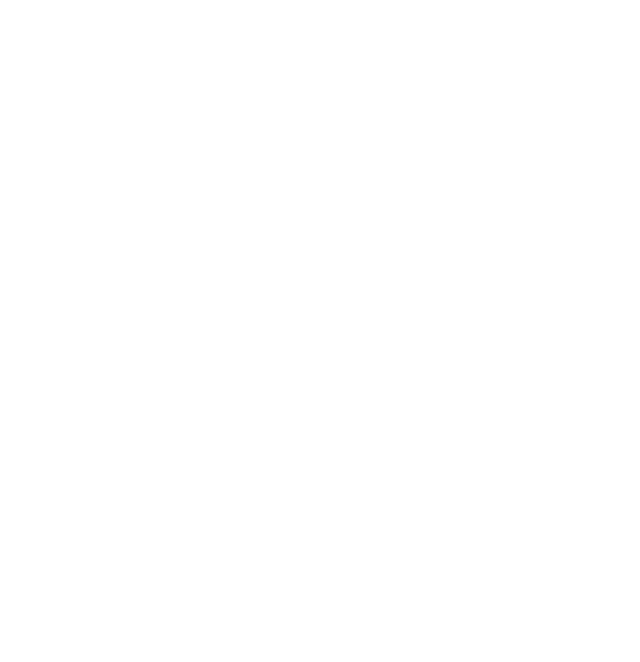
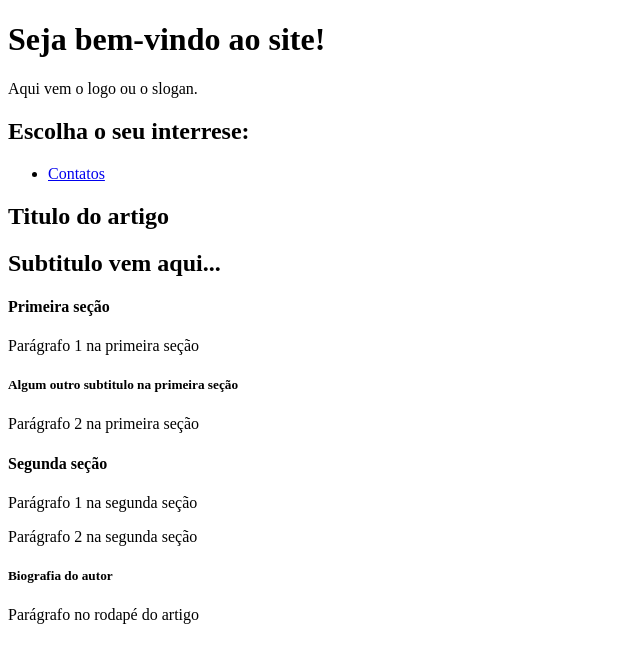
Before and after one commit to duarte-arthur21/Desafio01, a plain HTML site: page index.html in a window 1280 px wide. Shown: the whole page, without its empty margins (0-640 px from the left). Drawn offline with Linux system fonts and the light colour scheme.

Commit message:
Interi conteúdos na pagina index

```diff
--- a/index.html
+++ b/index.html
@@ -1,9 +1,49 @@
 <!DOCTYPE html>
-<html lang="en">
+<html lang="pt-br">
   <head>
     <meta charset="UTF-8" />
     <meta name="viewport" content="width=device-width, initial-scale=1.0" />
-    <title>Document</title>
+    <title>Exemplo</title>
   </head>
-  <body></body>
+  <body>
+    <header>
+      <h1>Seja bem-vindo ao site!</h1>
+      <p>Aqui vem o logo ou o slogan.</p>
+    </header>
+
+    <nav>
+      <header>
+        <h2>Escolha o seu interrese:</h2>
+      </header>
+      <ul>
+        <li><a href="contatos.html">Contatos</a></li>
+      </ul>
+    </nav>
+
+    <article>
+      <header>
+        <h1>Titulo do artigo</h1>
+        <h2>Subtitulo vem aqui...</h2>
+      </header>
+
+      <section>
+        <h4>Primeira seção</h4>
+        <p>Parágrafo 1 na primeira seção</p>
+
+        <h5>Algum outro subtitulo na primeira seção</h5>
+        <p>Parágrafo 2 na primeira seção</p>
+      </section>
+
+      <section>
+        <h4>Segunda seção</h4>
+        <p>Parágrafo 1 na segunda seção</p>
+        <p>Parágrafo 2 na segunda seção</p>
+      </section>
+    </article>
+
+    <footer>
+      <h5>Biografia do autor</h5>
+      <p>Parágrafo no rodapé do artigo</p>
+    </footer>
+  </body>
 </html>
```
